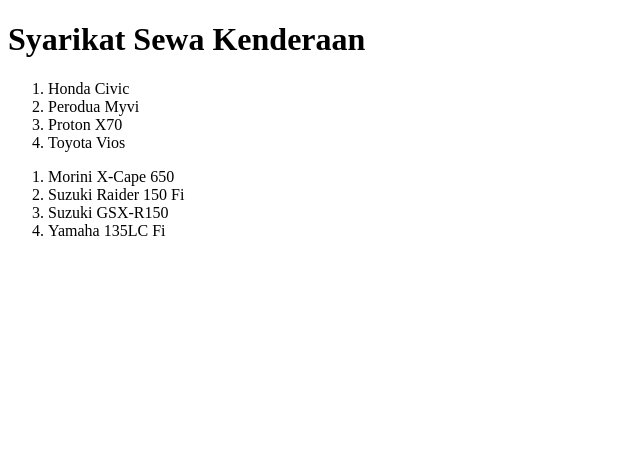
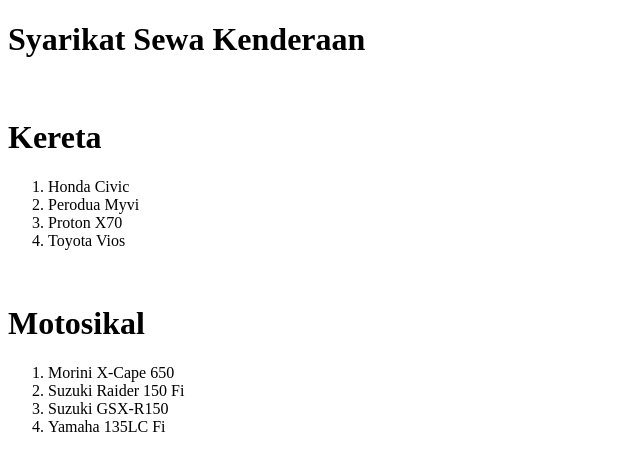
Before and after one commit to aliaatrhaziz/kenderaan, a plain HTML site: page index.html in a window 1280 px wide. Shown: the whole page, without its empty margins (0-640 px from the left). Drawn offline with Linux system fonts and the light colour scheme.

Commit message:
Edit file index.html

```diff
--- a/index.html
+++ b/index.html
@@ -13,13 +13,16 @@
 <body>
     <title>Kenderaan</title>
     <h1>Syarikat Sewa Kenderaan </h1>
+    <br>
+    <h1>Kereta</h1>
     <ol>
         <li>Honda Civic</li>
         <li>Perodua Myvi</li>
         <li>Proton X70</li>
         <li>Toyota Vios</li>
     </ol>
-
+<br>
+    <h1>Motosikal</h1>
     <ol>
         <li>Morini X-Cape 650</li>
         <li>Suzuki Raider 150 Fi</li>
```
